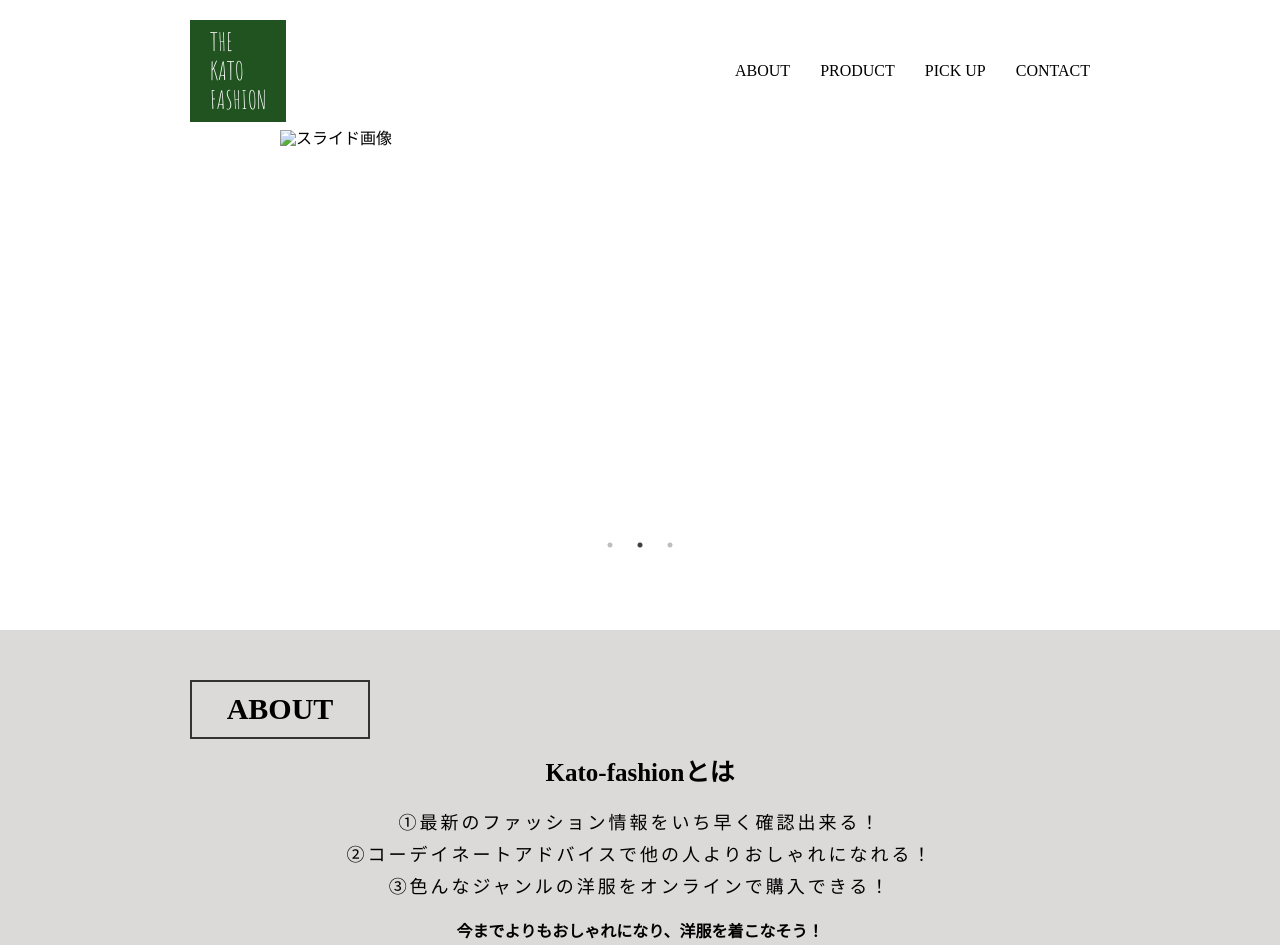
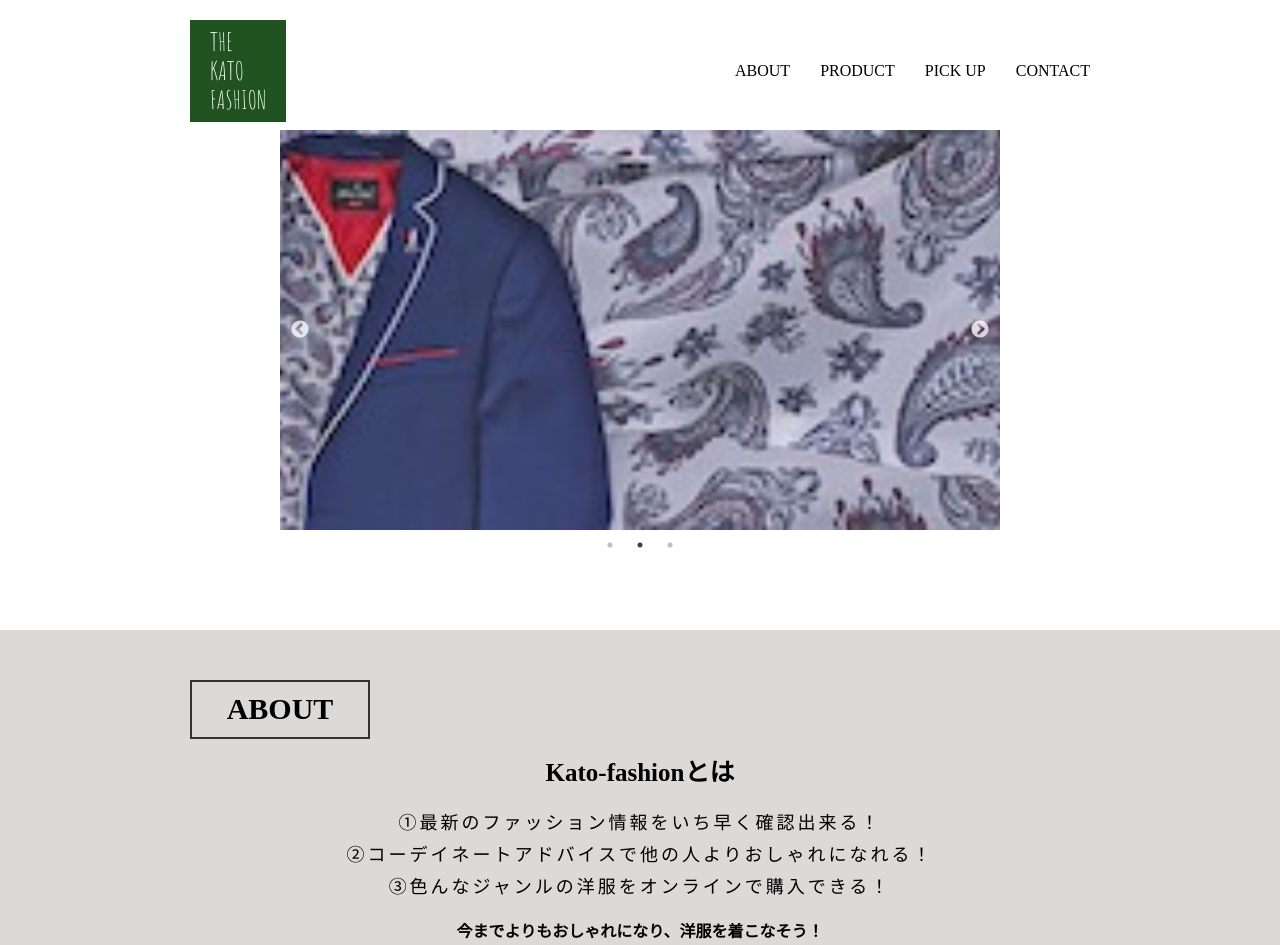
Before and after one commit to Kato-Dai26/kato-11-pro.github.io, a plain HTML site: page index.html in a window 1280 px wide. Shown: the top 945 px of the page. Drawn offline with nearby package versions, Linux system fonts and the light colour scheme; some packages are replaced by stand-ins of ours; files whose address does not match are found by name.

Commit message:
Update index.html

```diff
--- a/index.html
+++ b/index.html
@@ -52,7 +52,7 @@
           <img src="https://raw.githubusercontent.com/Kato-Dai26/kato-11-pro.github.io/a93826911427c032c07ec5b862fa730d3c12e4f2/hats-gad9e24d2f_640.jpg" alt="スライド画像">
         </div>
         <div>
-          <img src="img/jacket-g87752026a_640.jpg" alt="スライド画像">
+          <img src="https://raw.githubusercontent.com/Kato-Dai26/kato-11-pro.github.io/a93826911427c032c07ec5b862fa730d3c12e4f2/jacket-g87752026a_640.jpg" alt="スライド画像">
         </div>
         <div>
           <img src="img/clothes-g82df7901c_640.jpg" alt="スライド画像">
```
